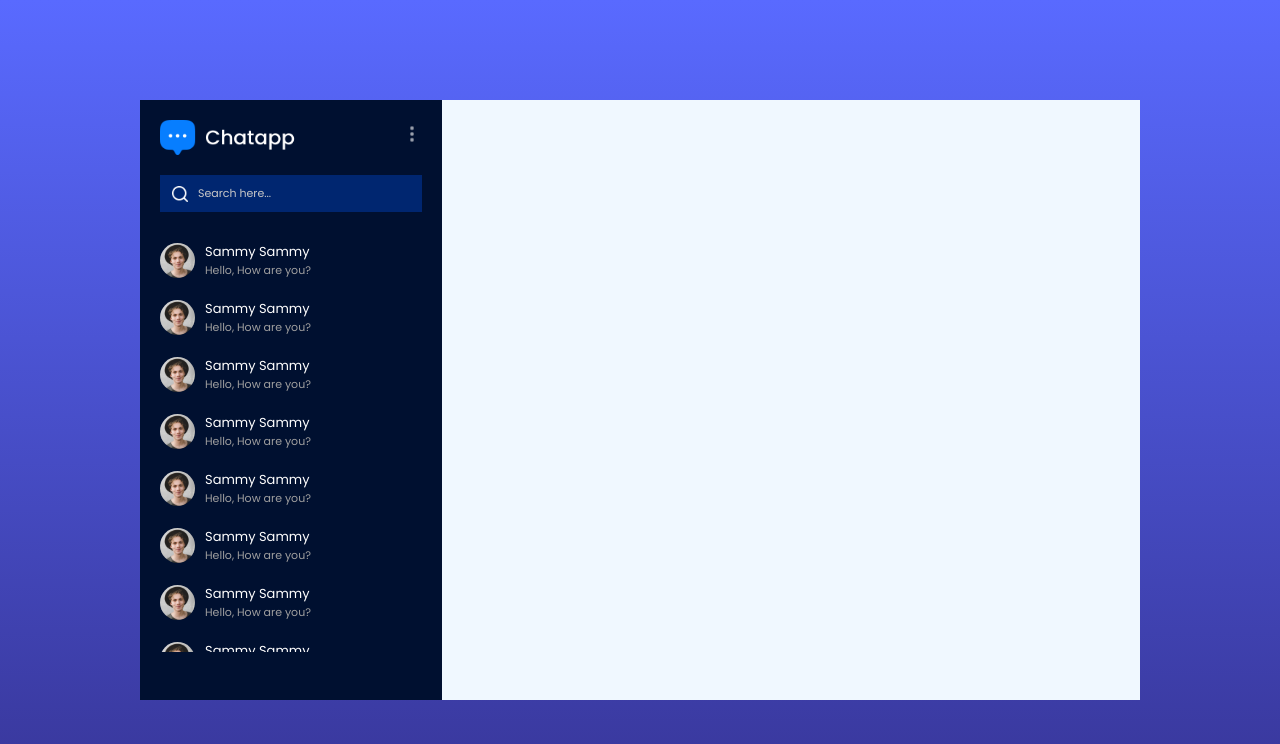
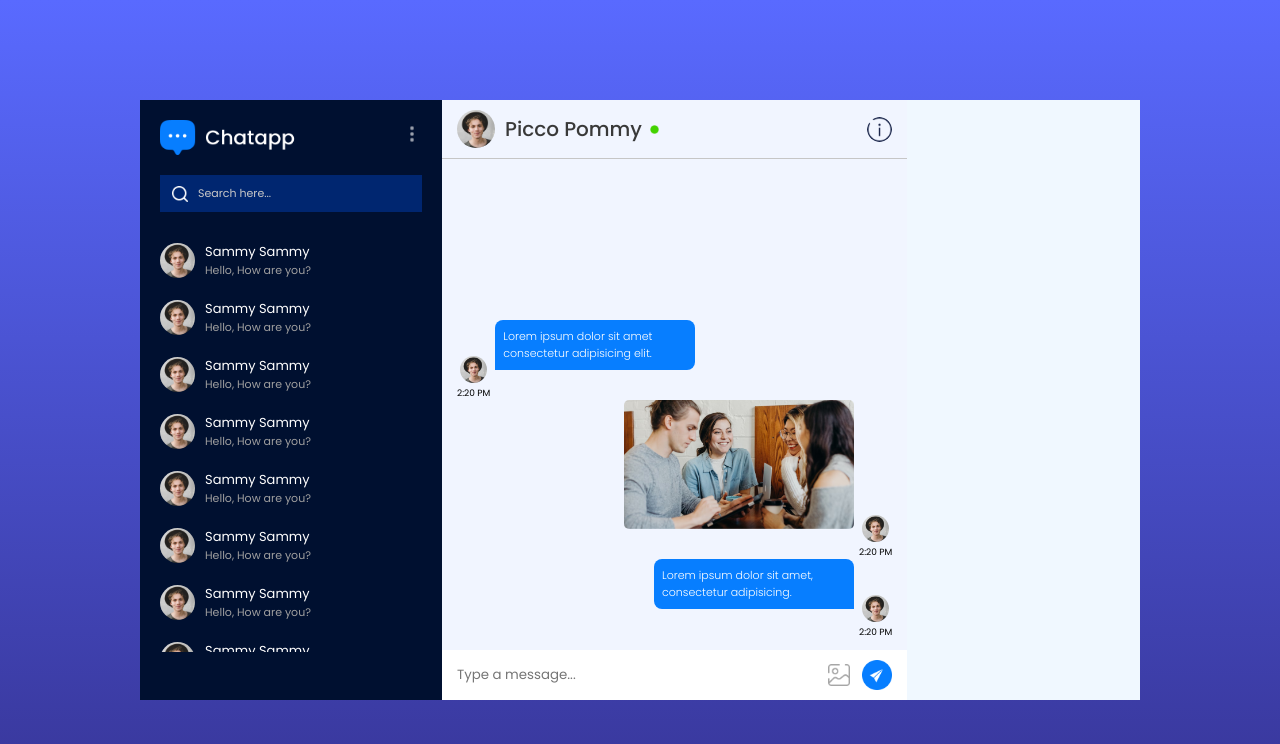
Before and after one commit to sandeep-mz/mychatgram, a React (Vite) app: page /chat in a window 1280 px wide. Shown: the top 744 px of the page. Built offline with nearby package versions, Linux system fonts and the light colour scheme.

Commit message:
chat-box 06/10/2024

```diff
--- a/src/components/ChatBox/ChatBox.css
+++ b/src/components/ChatBox/ChatBox.css
@@ -0,0 +1,105 @@
+.chat-box{
+    height: 75vh;
+    position: relative;
+    background-color: #f1f5ff;
+}
+.chat-user{
+    padding: 10px 15px;
+    display: flex;
+    align-items: center;
+    gap: 10px;
+    border-bottom: 1px solid #c6c6c6;
+}
+.chat-user img{
+    width: 25px;
+    border-radius: 50%;
+}
+.chat-user img:first-child{
+    width: 38px;
+    aspect-ratio: 1;
+}
+.chat-user p{
+    flex: 1;
+    font-weight: 500;
+    font-size: 20px;
+    color: #393939;
+    display: flex;
+    align-items: center;
+    gap: 5px;
+}
+
+.chat-input{
+    display: flex;
+    align-items: center;
+    gap: 12px;
+    padding: 10px 15px;
+    background: white;
+    position: absolute;
+    bottom: 0;
+    left: 0;
+    right: 0;
+}
+.chat-input img{
+    width: 30px;
+    cursor: pointer;
+}
+.chat-input label{
+    display: flex;
+}
+.chat-input label img{
+    width: 22px;
+
+}
+.chat-input input{
+    flex:1;
+    border: none;
+    outline: none;
+}
+
+.chat-msg{
+    height: calc(100% - 70px);
+    padding-bottom: 50px;
+    overflow-y: scroll;
+    display: flex;
+    flex-direction: column-reverse;
+}
+.s-msg div img,.r-msg div img{
+    width: 27px;
+    aspect-ratio: 1/1;
+    border-radius: 50px;
+}
+
+.s-msg,.r-msg{
+    display: flex;
+    align-items: end;
+    justify-content: end;
+    gap: 5px;
+    padding: 0px 15px;
+}
+.r-msg{
+    flex-direction: row-reverse;
+    justify-content: start;
+}
+.msg{
+    color: white;
+    background-color: #077eff;
+    padding: 8px;
+    max-width: 200px;
+    font-size: 11px;
+    font-weight: 300;
+    border-radius: 8px 8px 0px 8px;
+    margin-bottom: 30px;
+
+}
+.r-msg .msg{
+    border-radius: 8px 8px 8px 0px;
+}
+.s-msg div,.r-msg div{
+    text-align: center;
+    font-size: 9px;
+}
+.msg-img{
+    max-width: 230px;
+    margin-bottom: 30px;
+    border-radius: 5px;
+}
--- a/src/components/ChatBox/ChatBox.jsx
+++ b/src/components/ChatBox/ChatBox.jsx
@@ -1,10 +1,50 @@
 import React from 'react'
 import './ChatBox.css'
+import assets from '../../assets/assets'
 
 const ChatBox = () => {
   return (
-    <div>
+    <div className='chat-box'>
+      <div className="chat-user">
+        <img src={assets.profile_img} alt="" />
+        <p>Picco Pommy <img src={assets.green_dot} className='dot' alt="" /></p>
+        <img src={assets.help_icon} className="help" alt="" />
+      </div>
 
+    <div className="chat-msg">
+      <div className="s-msg">
+        <p className='msg'>Lorem ipsum dolor sit amet, consectetur adipisicing.</p>
+        <div>
+          <img src={assets.profile_img} alt="" />
+          <p>2:20 PM</p>
+        </div>
+      </div>
+
+      <div className="s-msg">
+        <img className='msg-img' src={assets.pic1} alt="" />
+        <div>
+          <img src={assets.profile_img} alt="" />
+          <p>2:20 PM</p>
+        </div>
+      </div>
+
+      <div className="r-msg">
+        <p className='msg'>Lorem ipsum dolor sit amet consectetur adipisicing elit.</p>
+        <div>
+          <img src={assets.profile_img} alt="" />
+          <p>2:20 PM</p>
+        </div>
+      </div>
+    </div>
+
+      <div className="chat-input">
+        <input type="text" placeholder="Type a message..." />
+        <input type="file"id='image' accept='image/png, image/gpeg' hidden />
+        <label htmlFor="image">
+          <img src={assets.gallery_icon} alt="" />
+        </label>
+        <img src={assets.send_button} alt="" />
+      </div>
     </div>
   )
 }
--- a/src/index.css
+++ b/src/index.css
@@ -10,3 +10,7 @@
 ::-webkit-scrollbar{
   display: none;
 }
+img.dot{
+  width: 15px !important;
+
+}
```
